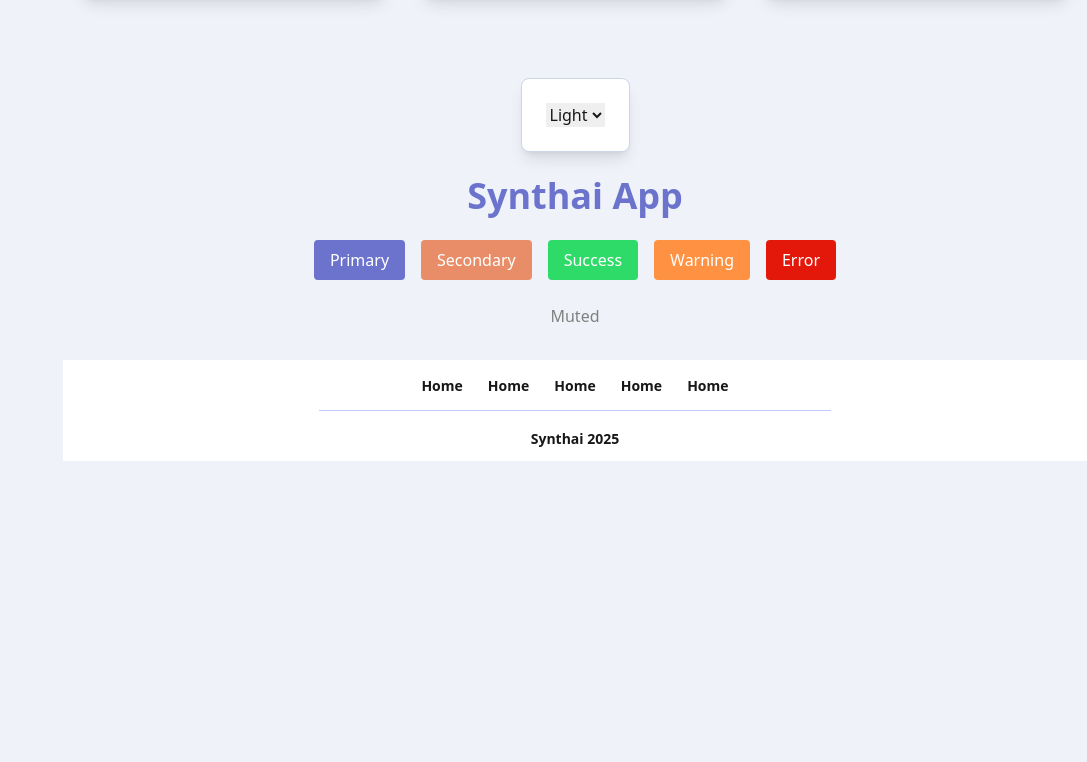
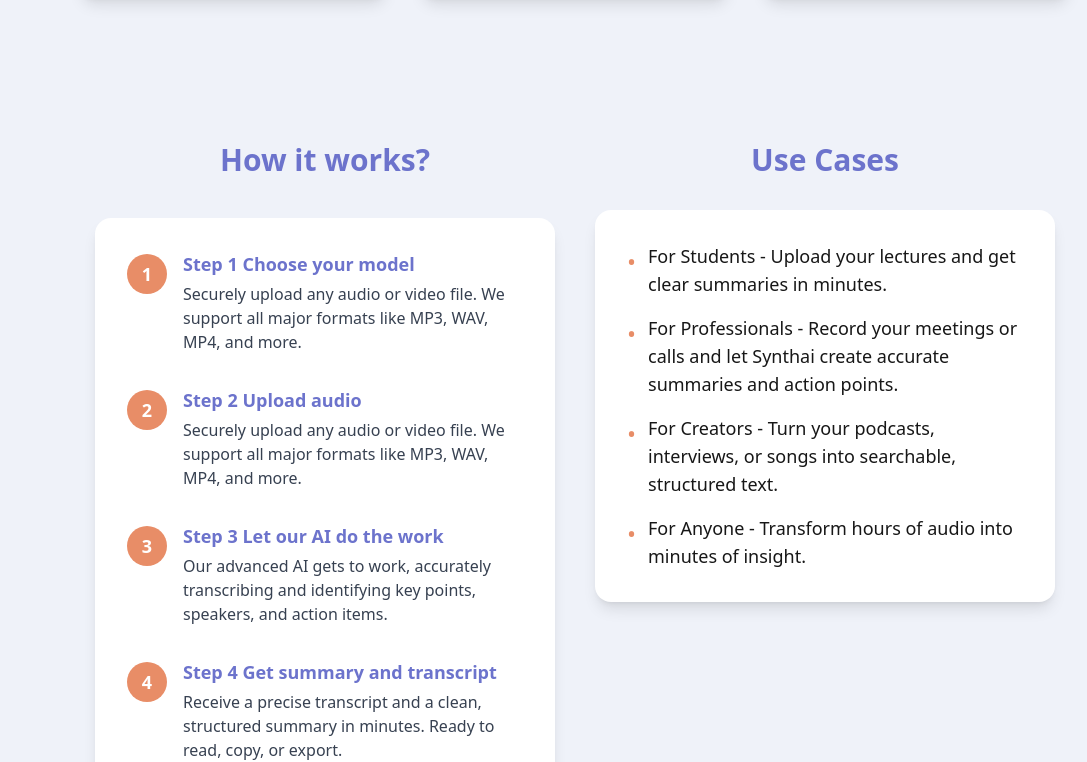
Before and after one commit to fabilier228/ai.synthai.src.frontend, a Next.js app: page / in a window 1280 px wide. Shown: the part 1139-1901 px from the top of the page, without its empty margins (193-1280 px from the left). Before the commit the page ends 1600 px from the top, so only its background shows below. Built offline with nearby package versions, Linux system fonts and the light colour scheme.

Commit message:
feat: create UseCases and HowItWorks sections

```diff
--- a/src/app/page.tsx
+++ b/src/app/page.tsx
@@ -4,12 +4,24 @@ import Footer from "@/components/Footer";
 import Navbar from "@/components/Navbar";
 import TopSection from "@/components/TopSection";
 import FeatureSection from "@/components/FeatureSection";
+import UseCasesSection from "@/components/UseCasesSection";
+import HowItWorksSection from "@/components/HowItWorksSection";
 
 export default function Home() {
   return (
     <div className="min-h-screen flex flex-col justify-between">
       <TopSection />
       <FeatureSection />
+      <div className="w-full flex flex-col md:flex-row md:items-stretch md:justify-center px-4 my-12">
+        <div className="w-full flex flex-col md:flex-row md:gap-2">
+          <div className="w-full md:w-1/2 flex">
+            <HowItWorksSection />
+          </div>
+          <div className="w-full md:w-1/2 flex mt-8 md:mt-0">
+            <UseCasesSection />
+          </div>
+        </div>
+      </div>
       <div className="flex-1 h-full w-full flex flex-col items-center justify-center gap-y-6 p-8">
         <div className="bg-surface p-6 rounded-lg border border-outline shadow-lg">
           <ThemeToggle />
--- /dev/null
+++ b/src/components/HowItWorksSection.tsx
@@ -0,0 +1,51 @@
+import React from "react";
+
+const steps = [
+  {
+    title: "Step 1 Choose your model",
+    description:
+      "Securely upload any audio or video file. We support all major formats like MP3, WAV, MP4, and more.",
+  },
+  {
+    title: "Step 2 Upload audio",
+    description:
+      "Securely upload any audio or video file. We support all major formats like MP3, WAV, MP4, and more.",
+  },
+  {
+    title: "Step 3 Let our AI do the work",
+    description:
+      "Our advanced AI gets to work, accurately transcribing and identifying key points, speakers, and action items.",
+  },
+  {
+    title: "Step 4 Get summary and transcript",
+    description:
+      "Receive a precise transcript and a clean, structured summary in minutes. Ready to read, copy, or export.",
+  },
+];
+
+const HowItWorksSection = () => (
+  <section className="w-full flex flex-col items-center py-12 px-4 h-full">
+    <h2 className="text-3xl font-extrabold mb-10 text-primary text-center">
+      How it works?
+    </h2>
+    <div className="w-full h-full mx-auto bg-white rounded-2xl shadow-lg p-8 flex flex-col gap-8 max-w-[370px] md:max-w-[600px] md:w-full">
+      {steps.map((step, i) => (
+        <div key={i} className="flex items-start gap-4">
+          <span className="flex-shrink-0 w-10 h-10 rounded-full bg-secondary text-white flex items-center justify-center font-bold text-lg mt-1">
+            {i + 1}
+          </span>
+          <div>
+            <div className="font-bold text-lg mb-1 text-primary">
+              {step.title}
+            </div>
+            <div className="text-base text-gray-700 font-normal">
+              {step.description}
+            </div>
+          </div>
+        </div>
+      ))}
+    </div>
+  </section>
+);
+
+export default HowItWorksSection;
--- /dev/null
+++ b/src/components/UseCasesSection.tsx
@@ -0,0 +1,28 @@
+import React from "react";
+
+const useCases = [
+  "For Students - Upload your lectures and get clear summaries in minutes.",
+  "For Professionals - Record your meetings or calls and let Synthai create accurate summaries and action points.",
+  "For Creators - Turn your podcasts, interviews, or songs into searchable, structured text.",
+  "For Anyone - Transform hours of audio into minutes of insight.",
+];
+
+const UseCasesSection = () => (
+  <section className="w-full flex flex-col items-center py-12 px-4 h-full">
+    <div className="w-full h-full mx-auto max-w-[370px] md:max-w-[600px] md:w-full">
+      <h2 className="text-3xl font-extrabold mb-8 text-primary text-center">
+        Use Cases
+      </h2>
+      <ul className="w-full flex flex-col gap-4 bg-surface rounded-2xl shadow-lg p-8">
+        {useCases.map((text, i) => (
+          <li key={i} className="flex items-start text-lg">
+            <span className="mt-1 mr-3 text-secondary text-2xl">•</span>
+            <span>{text}</span>
+          </li>
+        ))}
+      </ul>
+    </div>
+  </section>
+);
+
+export default UseCasesSection;
```
